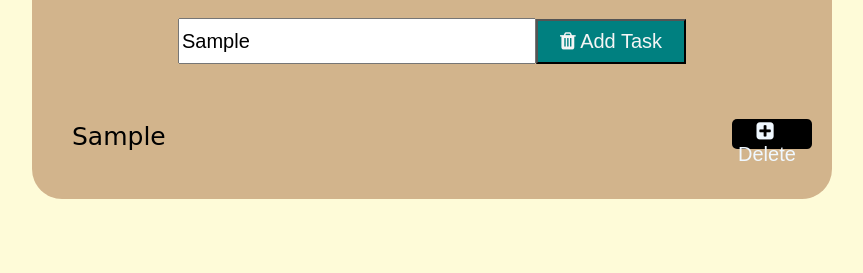
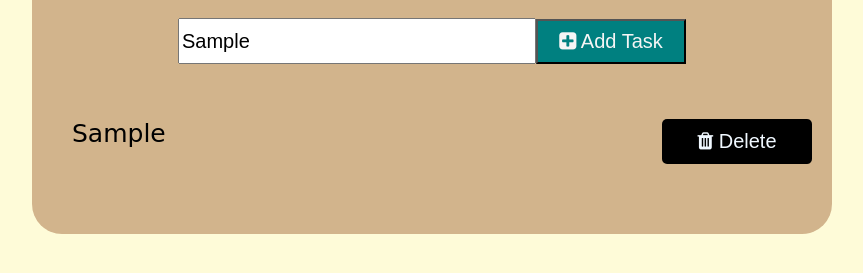
Before and after one commit to hoque3034/Training, a plain HTML site: page index.html in a window 1280 px wide. Both pictures are taken after typing "Sample" into the empty fields and a click on the button "Add Task". Shown: the part 71-344 px from the top of the page, without its empty margins (208-1071 px from the left). Drawn offline with Linux system fonts and the light colour scheme.

Commit message:
Fixed some UI issues

```diff
--- a/index.html
+++ b/index.html
@@ -10,7 +10,7 @@
 <body>
     <div id="main">
        <h1>TO-DO LIST</h1>
-       <input id="input_btn" type="text" placeholder="Please enter your tesk."><button id = "btn"><i class="fa fa-trash" ></i> Add Task</button>
+       <input id="input_btn" type="text" placeholder="Please enter your tesk."><button id = "btn"><i class="fa fa-plus-square" ></i> Add Task</button>
        <div id="todos"></div>
 
 
--- a/main.css
+++ b/main.css
@@ -31,24 +31,27 @@ body {
     color: teal;
 }
 .remove {
-  margin-top: 0px;
     background-color: black;
     color: aliceblue;
     float: right;
     clear: both;
-  padding-right: 20px;
     border-radius: 5px;
-  width: 80px;
+    width: 150px;
     font-size: 20px;
-  height: 30px;
+    height: 45px;
     border-style: none;
 }
 
-ul {
+.remove:hover {
+    background-color: whitesmoke;
+    color: black;
+}
+
+li {
     list-style: none;
     text-align: left;
-  line-height: 35px;
     padding-right: 20px;
+    height: 70px;
 }
 h1 {
     margin-top: 30px;
--- a/todo.js
+++ b/todo.js
@@ -1,63 +1,51 @@
-function get_todos()
-{
-    var todos = new Array;
-    var todos_str = localStorage.getItem('todo');
-    if (todos_str !== null)
-    {
-        todos = JSON.parse(todos_str);
+function get_todos() {
+    var todos = new Array()
+    var todos_str = localStorage.getItem('todo')
+    if (todos_str !== null) {
+        todos = JSON.parse(todos_str)
     }
-    return todos;
+    return todos
 }
-function add()
-{
-    var task = document.getElementById('input_btn').value;
-	if (task == ""){
-		alert("Task Namee must be filled out");
+function add() {
+    var task = document.getElementById('input_btn').value
+    if (task == '') {
+        alert('Task Namee must be filled out')
+    } else {
+        var todos = get_todos()
+        todos.push(task)
+        localStorage.setItem('todo', JSON.stringify(todos))
 
-	}
-	else{
-		 var todos = get_todos();
-		todos.push(task);
-		localStorage.setItem('todo', JSON.stringify(todos));
+        show()
+    }
 
-		show();
-	}
+    return false
+}
+function clearDeafult(a) {
+    if (a.defaultValue == a.value) {
+        a.value = ''
+    }
+}
+function remove() {
+    var id = this.getAttribute('id')
+    var todos = get_todos()
+    todos.splice(id, 1)
+    localStorage.setItem('todo', JSON.stringify(todos))
+    show()
 
-    return false;
+    return false
 }
-function clearDeafult(a)
-{
-    if (a.defaultValue == a.value)
-    {
-        a.value = ""
-        }
-};
-function remove()
-{
-    var id = this.getAttribute('id');
-    var todos = get_todos();
-    todos.splice(id, 1);
-    localStorage.setItem('todo', JSON.stringify(todos))
-    show();
-
-    return false;
-}
-function show()
-{
-    var todos = get_todos();
-    var html = '<ul>';
-    for (var i = 0; i < todos.length; i++)
-    {
-        html += '<li>' + todos[i] + '<button class="remove" id="' + i + '"> <i class="fa fa-plus-square" ></i> Delete</button> </li>';
-    };
+function show() {
+    var todos = get_todos()
+    var html = '<ul>'
+    for (var i = 0; i < todos.length; i++) {
+        html += '<li>' + todos[i] + '<button class="remove" id="' + i + '"> <i class="fa fa-trash" ></i> Delete</button> </li>'
+    }
     html += '</ul>'
 
-    document.getElementById('todos').innerHTML = html;
-    var buttons = document.getElementsByClassName('remove');
-    for (var i = 0; i < buttons.length; i++)
-    {
-        buttons[i].addEventListener('click',remove)
-    };
-
+    document.getElementById('todos').innerHTML = html
+    var buttons = document.getElementsByClassName('remove')
+    for (var i = 0; i < buttons.length; i++) {
+        buttons[i].addEventListener('click', remove)
+    }
 }
-document.getElementById('btn').addEventListener('click', add);
+document.getElementById('btn').addEventListener('click', add)
```
Also changed, not shown: Fazlul vai.png (deleted). Lines whose indentation alone changed are shown as unchanged.
